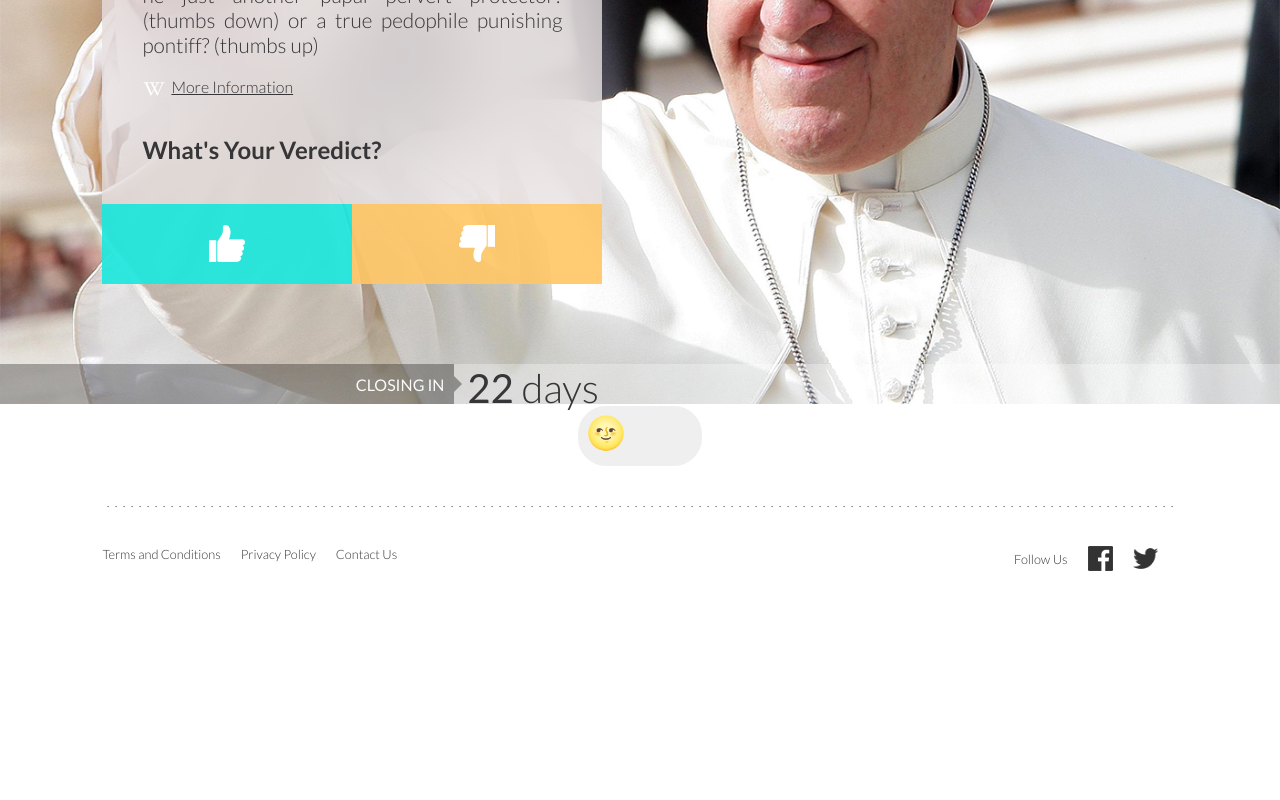
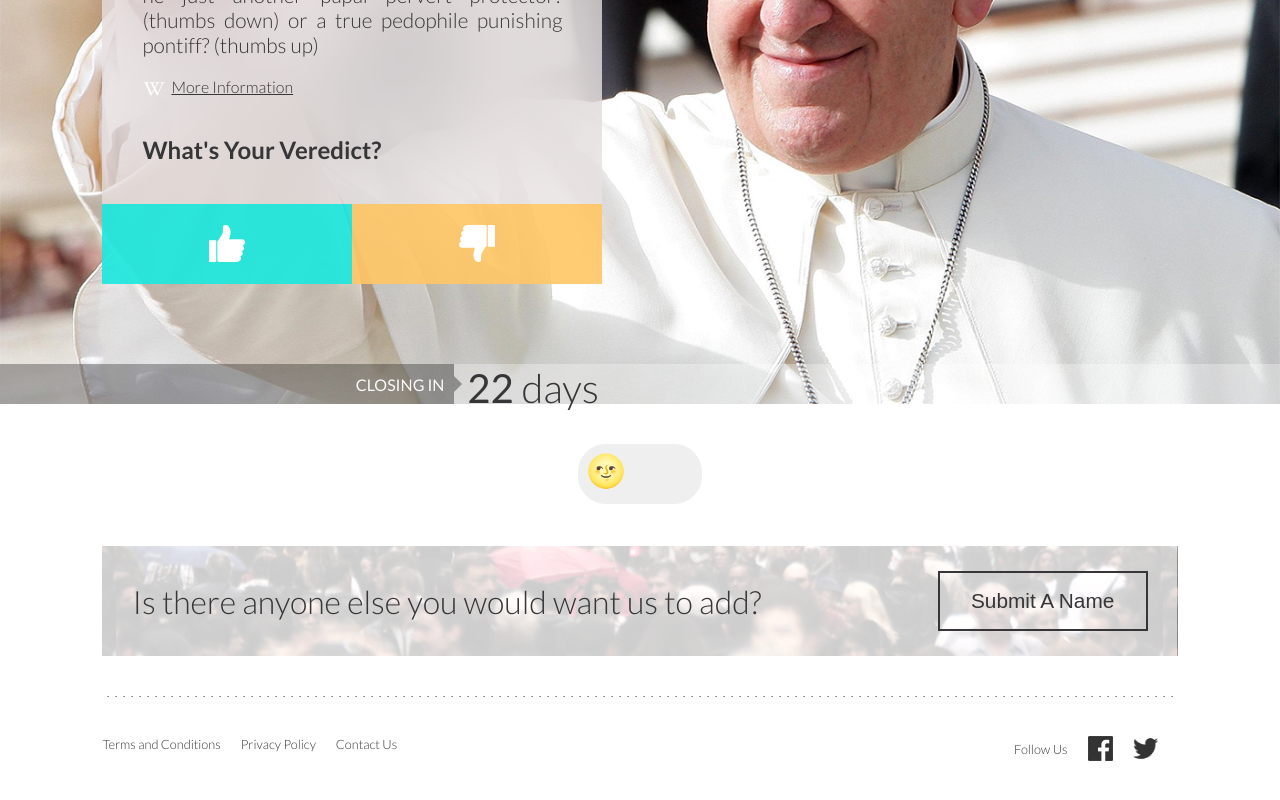
Before and after one commit to SneiderSanchez/zemoga-UI-test, a React (Create React App) app: page / in a window 1280 px wide. Shown: the part 396-1196 px from the top of the page. Before the commit the page ends 1006 px from the top, so only its background shows below. Built offline with nearby package versions, Linux system fonts and the light colour scheme.

Commit message:
feat: SubmitName Component

```diff
--- a/src/App.js
+++ b/src/App.js
@@ -7,6 +7,8 @@ import { lightTheme, darkTheme } from "./utils/themes";
 import { Toggle } from "./components/toggle";
 import { useDarkMode } from "./hooks/useDarkMode";
 import Footer from "./components/footer";
+import SubmitName from "./components/submitName";
+import { MainContent } from "./app.styles";
 
 function App() {
   const [theme, setTheme] = useDarkMode();
@@ -21,7 +23,11 @@ function App() {
       <ThemeProvider theme={themeMode}>
         <GlobalStyles />
         <Hero />
-        <Toggle theme={theme} toggleTheme={toggleTheme} />
+        <MainContent>
+          <Toggle theme={theme} toggleTheme={toggleTheme} />
+
+          <SubmitName />
+        </MainContent>
         <Footer />
       </ThemeProvider>
     </>
--- /dev/null
+++ b/src/app.styles.js
@@ -0,0 +1,6 @@
+import styled from "styled-components";
+
+export const MainContent = styled.main`
+  margin: 3% 8%;
+  height: fit-content;
+`;
--- /dev/null
+++ b/src/components/submitName/index.js
@@ -0,0 +1,15 @@
+import React from "react";
+
+import { SubmitCard, Description, VoteButtom } from "./styles";
+
+const SubmitName = () => {
+  return (
+    <SubmitCard image={"./people.png"}>
+      <Description>Is there anyone else you would want us to add?</Description>
+      {/* Add On click to /submit */}
+      <VoteButtom>Submit A Name</VoteButtom>
+    </SubmitCard>
+  );
+};
+
+export default SubmitName;
--- /dev/null
+++ b/src/components/submitName/styles.js
@@ -0,0 +1,38 @@
+import styled from "styled-components";
+import Card from "../card";
+import Button from "../button";
+
+export const SubmitCard = styled(Card)`
+  display: flex;
+  align-items: center;
+  height: 60px;
+  background-color: red;
+
+  background-image: linear-gradient(
+      rgba(${({ theme }) => theme.lightBackground}, 0.8),
+      rgba(${({ theme }) => theme.lightBackground}, 0.8)
+    ),
+    url(${({ image }) => image});
+  background-position: center;
+  padding: 25px 30px;
+  margin: 40px 0;
+  img {
+    margin-left: 20px;
+  }
+`;
+
+export const VoteButtom = styled(Button)`
+  color: ${({ theme }) => theme.text};
+  border: 2px solid ${({ theme }) => theme.text};
+  background-color: transparent;
+  height: 100%;
+  width: 210px;
+  font-size: 1.3em;
+`;
+
+export const Description = styled.p`
+  display: flex;
+  flex: 1;
+  font-size: 2em;
+  font-weight: 300;
+`;
```
Also changed, not shown: public/people.png (added).
